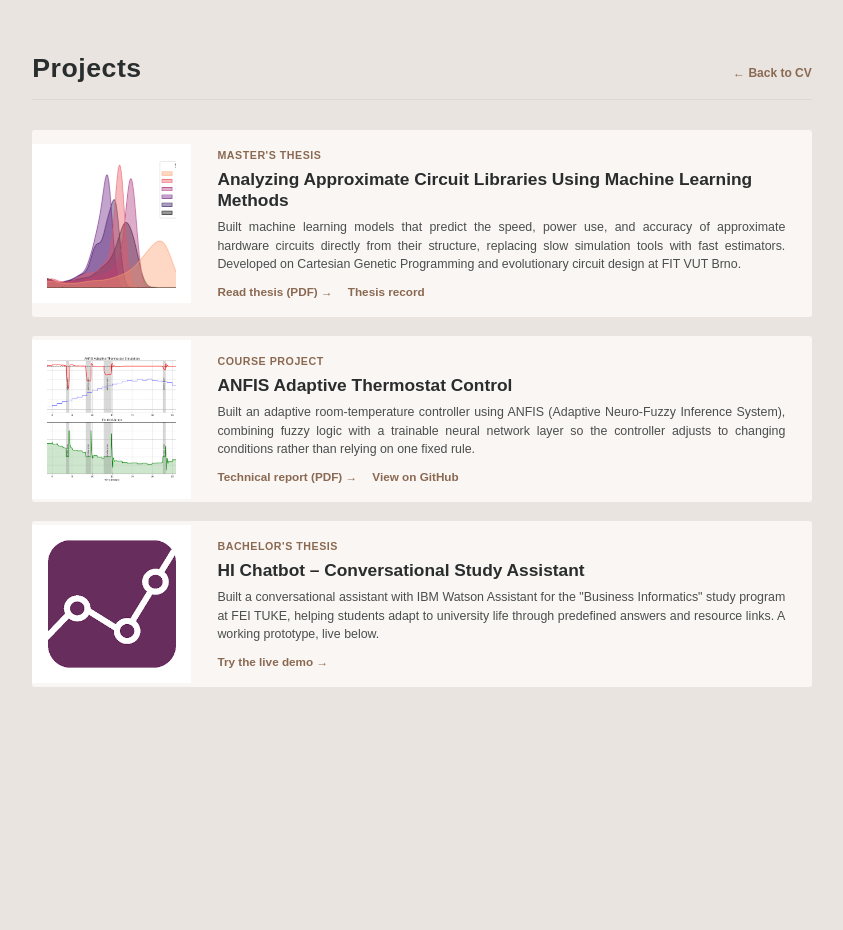
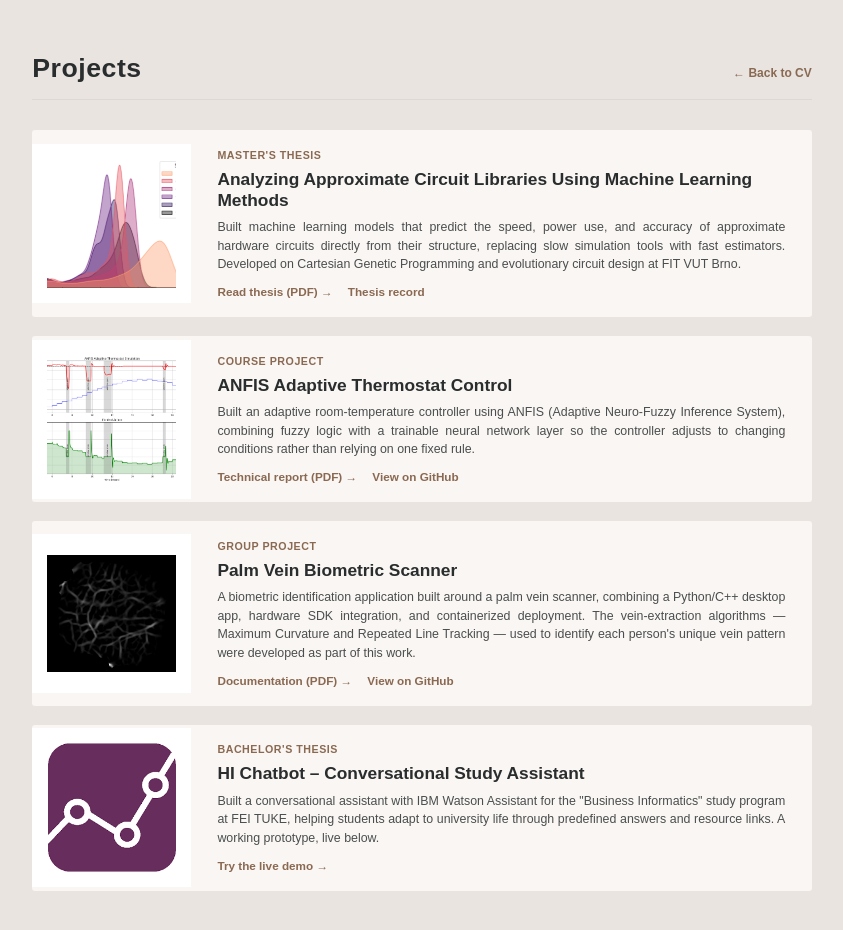
Before and after one commit to NIvaniskova/nivaniskova.github.io, a plain HTML site: page projects/index.html in a window 1280 px wide. Shown: the whole page, without its empty margins (218-1061 px from the left). Before the commit the page ends 800 px from the top, so only its background shows below. Drawn offline with Linux system fonts and the light colour scheme; a web font is replaced by a local one.

Commit message:
new projects

```diff
--- a/projects/index.html
+++ b/projects/index.html
@@ -195,6 +195,19 @@ body {
   </div>
 
   <div class="card">
+    <div class="thumb-wrap"><img src="img/vein_extraction.png" alt="Extracted palm vein pattern"></div>
+    <div class="body">
+      <div class="tag">Group Project</div>
+      <h2>Palm Vein Biometric Scanner</h2>
+      <p>A biometric identification application built around a palm vein scanner, combining a Python/C++ desktop app, hardware SDK integration, and containerized deployment. The vein-extraction algorithms — Maximum Curvature and Repeated Line Tracking — used to identify each person's unique vein pattern were developed as part of this work.</p>
+      <div class="links">
+        <a href="https://github.com/NIvaniskova/BIO-projekt/blob/main/dokumentacia.pdf" target="_blank" rel="noopener noreferrer">Documentation (PDF) &rarr;</a>
+        <a href="https://github.com/NIvaniskova/BIO-projekt" target="_blank" rel="noopener noreferrer">View on GitHub</a>
+      </div>
+    </div>
+  </div>
+
+  <div class="card">
     <div class="thumb-wrap"><img src="img/hi_logo.png" alt="HI Chatbot logo"></div>
     <div class="body">
       <div class="tag">Bachelor's Thesis</div>
```
Also changed, not shown: index.html (+1 -1 lines), projects/img/vein_extraction.png (added).
